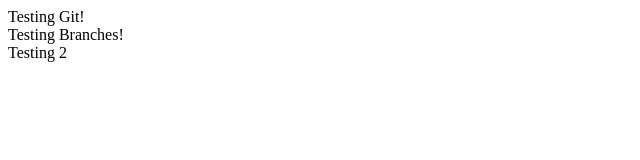
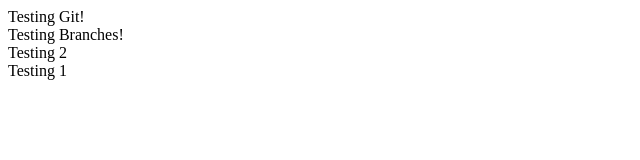
Before and after one commit to alexdostew/test, a plain HTML site: page index.html in a window 1280 px wide. Shown: the full height of the page, 0-640 px from the left. Drawn offline with Linux system fonts and the light colour scheme.

Commit message:
update test
cts
asd

```diff
--- a/index.html
+++ b/index.html
@@ -12,5 +12,8 @@
   <div>Testing Git!</div>
   <div>Testing Branches!</div>
   <div>Testing 2</div>
+
+  <div>Testing 1</div>
+
 </body>
 </html>
```
Also changed, not shown: readme.txt.
